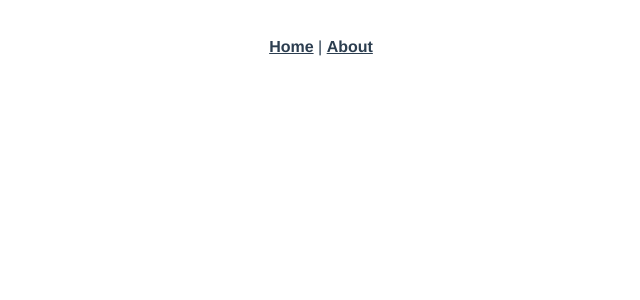
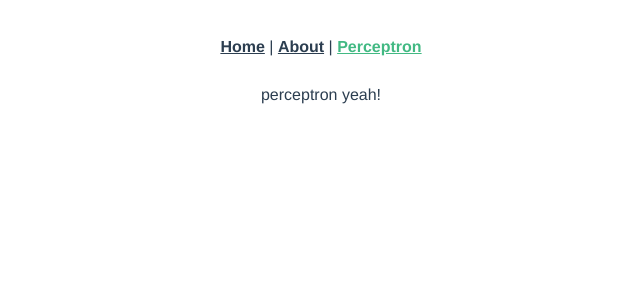
Before and after one commit to mimi6612/vue_zero_deepleaning, a Vue app: page /#/perceptron in a window 1280 px wide. Before the commit this address had no page. Shown: the top 300 px of the page, without its empty margins (319-959 px from the left). Built offline with nearby package versions, Linux system fonts and the light colour scheme; the HTML template or start-up script is replaced by a standard one.

Commit message:
perceptronのページ仮実装

```diff
--- a/src/App.vue
+++ b/src/App.vue
@@ -1,7 +1,8 @@
 <template>
   <div id="nav">
     <router-link to="/">Home</router-link> |
-    <router-link to="/about">About</router-link>
+    <router-link to="/about">About</router-link> |
+    <router-link to="/perceptron">Perceptron</router-link>
   </div>
   <router-view />
 </template>
--- a/src/router/index.ts
+++ b/src/router/index.ts
@@ -1,5 +1,6 @@
 import { createRouter, createWebHashHistory } from "vue-router";
 import Home from "../views/Home.vue";
+import Perceptron from "../views/Perceptron.vue";
 
 const routes = [
   {
@@ -15,6 +16,11 @@ const routes = [
     // which is lazy-loaded when the route is visited.
     component: () =>
       import(/* webpackChunkName: "about" */ "../views/About.vue")
+  },
+  {
+    path: "/perceptron",
+    name: "Perceptron",
+    component: Perceptron
   }
 ];
 
--- /dev/null
+++ b/src/views/Perceptron.vue
@@ -0,0 +1,14 @@
+<template>
+  <div class="perceptron">
+    perceptron yeah!
+  </div>
+</template>
+
+<script lang="ts">
+import { defineComponent } from "vue";
+
+export default defineComponent({
+  name: "Perceptron",
+  components: {}
+});
+</script>
```
